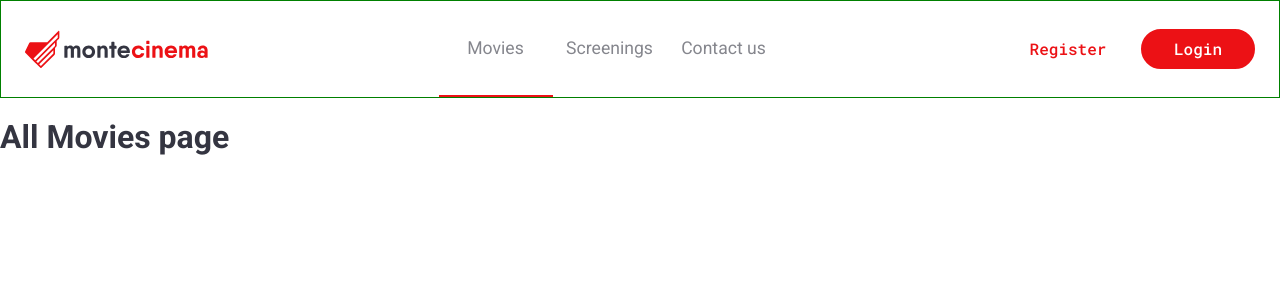
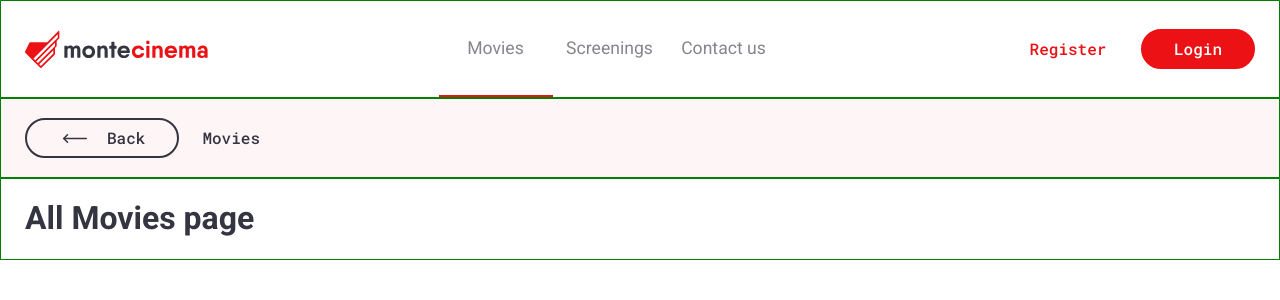
Before and after one commit to MartaSolo/montecinema, a Vue app: page /movies in a window 1280 px wide. Shown: the top 300 px of the page. Built offline with nearby package versions, Linux system fonts and the light colour scheme; a web font is replaced by a local one.

Commit message:
Add BreadCrumb component and jsconfig.js

```diff
--- /dev/null
+++ b/src/components/Global/BreadCrumbs.vue
@@ -0,0 +1,135 @@
+<script>
+import { defineComponent } from "vue";
+import SectionContainer from "@/components/global/SectionContainer.vue";
+import BaseButton from "@/components/global/BaseButton.vue";
+import ArrowLeft from "@/assets/images/arrow_left.svg";
+import ChevronRight from "@/assets/images/chevron_right.svg";
+
+export default defineComponent({
+  name: "BreadCrumbs",
+  components: { SectionContainer, ArrowLeft, BaseButton, ChevronRight },
+  props: {
+    currentPageName: {
+      type: String,
+    },
+    parentPageName: {
+      type: String,
+    },
+    parentRouteName: {
+      type: Object,
+    },
+  },
+  methods: {
+    goBack() {
+      return this.$router.go(-1);
+    },
+  },
+});
+</script>
+
+<template>
+  <nav class="breadcrumbs">
+    <SectionContainer class="breadcrumbs__container">
+      <BaseButton
+        class="breadcrumbs__back"
+        size="small"
+        colorTheme="dark-empty"
+        @click="goBack"
+      >
+        <div class="breadcrumbs__back-content">
+          <ArrowLeft class="breadcrumbs__back-icon" />
+          <div class="breadcrumbs__back-text">Back</div>
+        </div>
+      </BaseButton>
+      <BaseButton
+        v-if="parentPageName"
+        class="breadcrumbs__parent"
+        :to="parentRouteName"
+        size="small"
+        colorTheme="accent-text"
+        >{{ parentPageName }}</BaseButton
+      >
+      <ChevronRight v-if="parentPageName" />
+      <BaseButton
+        class="breadcrumbs__current"
+        :to="this.$route"
+        size="small"
+        colorTheme="dark-empty"
+        >{{ currentPageName }}
+      </BaseButton>
+    </SectionContainer>
+  </nav>
+</template>
+
+<style lang="scss" scoped>
+.breadcrumbs__container {
+  background-color: $colorRedWispPink;
+  display: flex;
+  align-items: center;
+  gap: 5px;
+  height: 40px;
+  @include mediumScreen {
+    height: 80px;
+  }
+}
+.breadcrumbs__back,
+.breadcrumbs__parent,
+.breadcrumbs__current {
+  background-color: $colorRedWispPink;
+  @include mediumScreen {
+    height: 40px;
+    padding: 12px 32px;
+    font-size: 1rem;
+  }
+}
+.breadcrumbs__parent,
+.breadcrumbs__current {
+  @include mediumScreen {
+    padding: 12px 16px;
+  }
+}
+
+.breadcrumbs__back {
+  border: 2px solid $colorRedWispPink;
+  @include mediumScreen {
+    border: 2px solid $colorGreyTuna;
+    &:hover {
+      border: 2px solid $colorGreyBombay;
+    }
+  }
+}
+
+.breadcrumbs__back-content {
+  display: flex;
+  justify-content: center;
+  align-items: center;
+  gap: 16px;
+}
+.breadcrumbs__back-text {
+  display: none;
+  @include mediumScreen {
+    display: flex;
+    font-family: $fontSecondary;
+    font-weight: 500;
+    line-height: 1.1rem;
+    font-size: 1rem;
+  }
+}
+.breadcrumbs__current {
+  display: flex;
+  border: 2px solid $colorRedWispPink;
+  @include mediumScreen {
+    &:hover {
+      border: 2px solid $colorRedCosmos;
+    }
+  }
+}
+.breadcrumbs__parent {
+  border: 2px solid $colorRedWispPink;
+  @include mediumScreen {
+    &:hover {
+      border: 2px solid $colorRedCosmos;
+    }
+  }
+}
+</style>
--- a/src/pages/AllMovies.vue
+++ b/src/pages/AllMovies.vue
@@ -1,15 +1,19 @@
 <script>
 import { defineComponent } from "vue";
+import SectionContainer from "@/components/global/SectionContainer.vue";
+import BreadCrumbs from "@/components/global/BreadCrumbs.vue";
 
 export default defineComponent({
   name: "AllMovies",
+  components: { SectionContainer, BreadCrumbs },
 });
 </script>
 
 <template>
-  <div>
+  <BreadCrumbs currentPageName="Movies" />
+  <SectionContainer>
     <h1>All Movies page</h1>
-  </div>
+  </SectionContainer>
 </template>
 
 <style lang="scss" scoped></style>
```
Also changed, not shown: jsconfig.json (+4 -4 lines), src/assets/images/arrow_left.svg (added), src/assets/images/chevron_right.svg (added).
